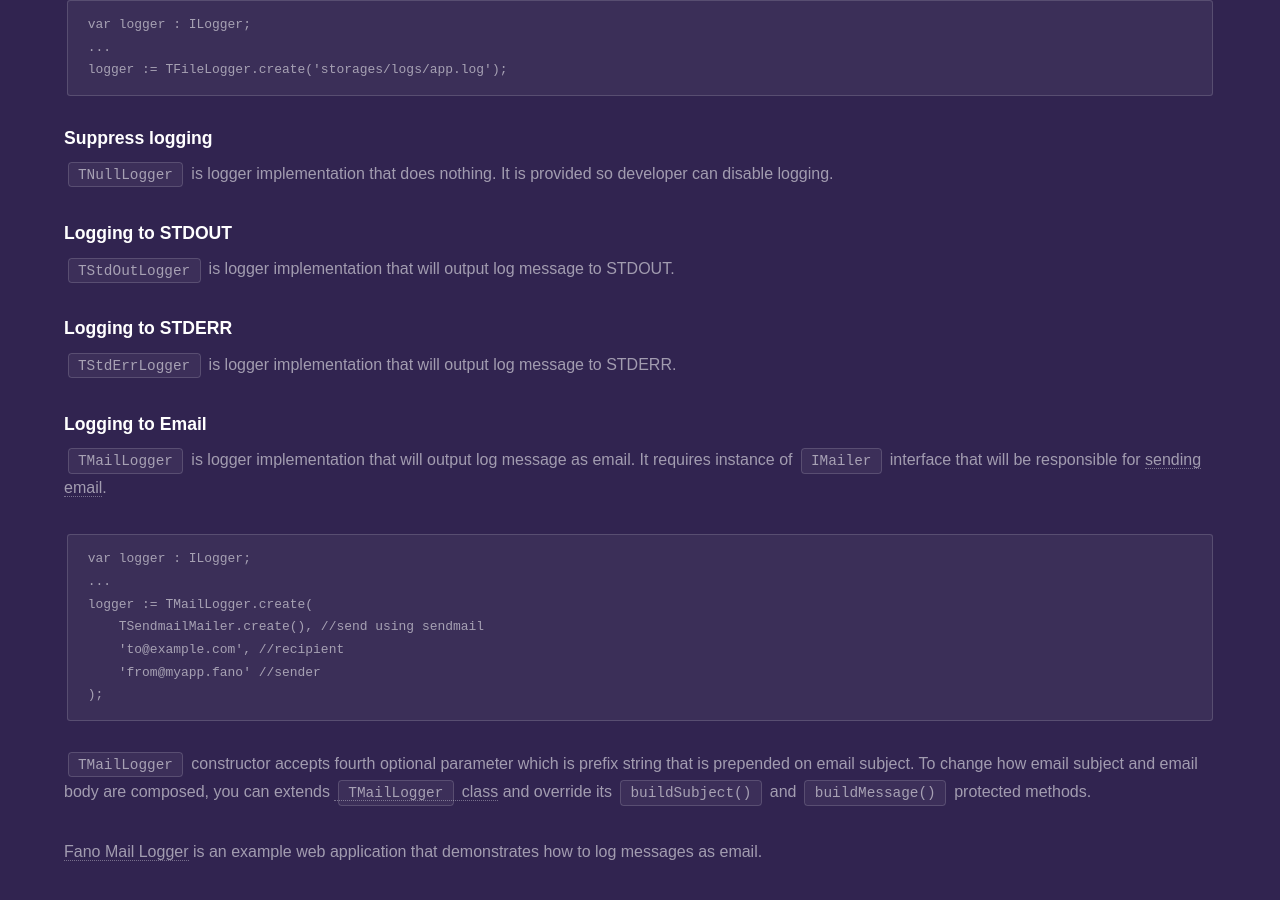
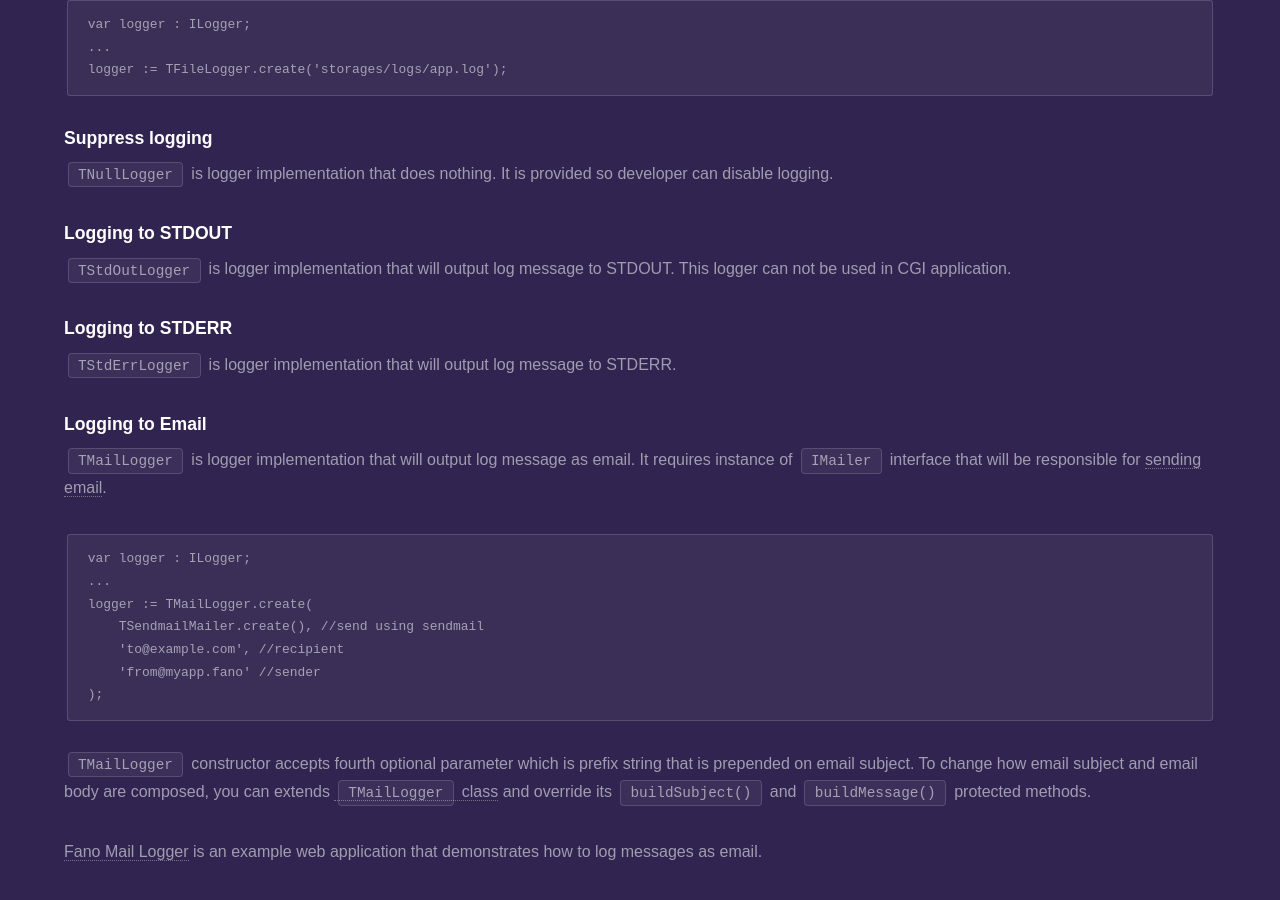
Before and after one commit to fanoframework/fanoframework.github.io, a Jekyll site: the page built from utilities/using-loggers/index.md, in a window 1280 px wide and 900 px high, scrolled down 2040 px. Built offline with Jekyll 4.4.1, drawn with Linux system fonts in a browser that asks for light colours; our own code applies the rules of GitHub Pages for plain Markdown files; some of the changed text lies outside the part shown.

Commit message:
add documentation on stdout logger

````diff
--- a/utilities/using-loggers/index.md
+++ b/utilities/using-loggers/index.md
@@ -84,7 +84,7 @@
 
 ### Logging to STDOUT
 
-`TStdOutLogger` is logger implementation that will output log message to STDOUT.
+`TStdOutLogger` is logger implementation that will output log message to STDOUT. This logger can not be used in CGI application.
 
 ### Logging to STDERR
 
@@ -275,6 +275,14 @@
 container.add('logger', TNullLoggerFactory.create());
 ```
 
+### Register TStdOutLogger
+
+To register `TStdOutLogger`,
+
+```
+container.add('logger', TStdOutLoggerFactory.create());
+```
+
 ### Register TStdErrLogger
 
 To register `TStdErrLogger`,
````
